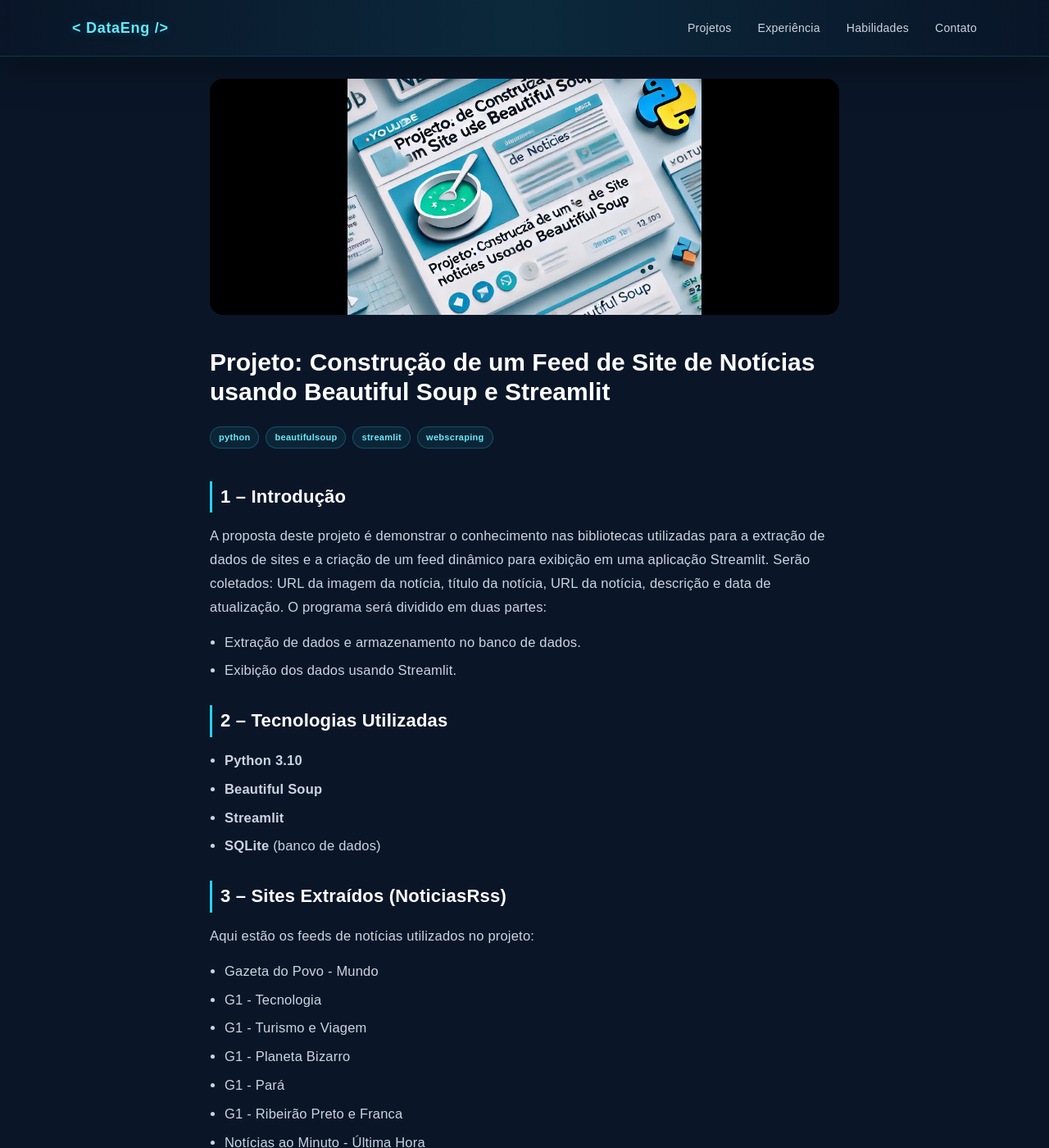
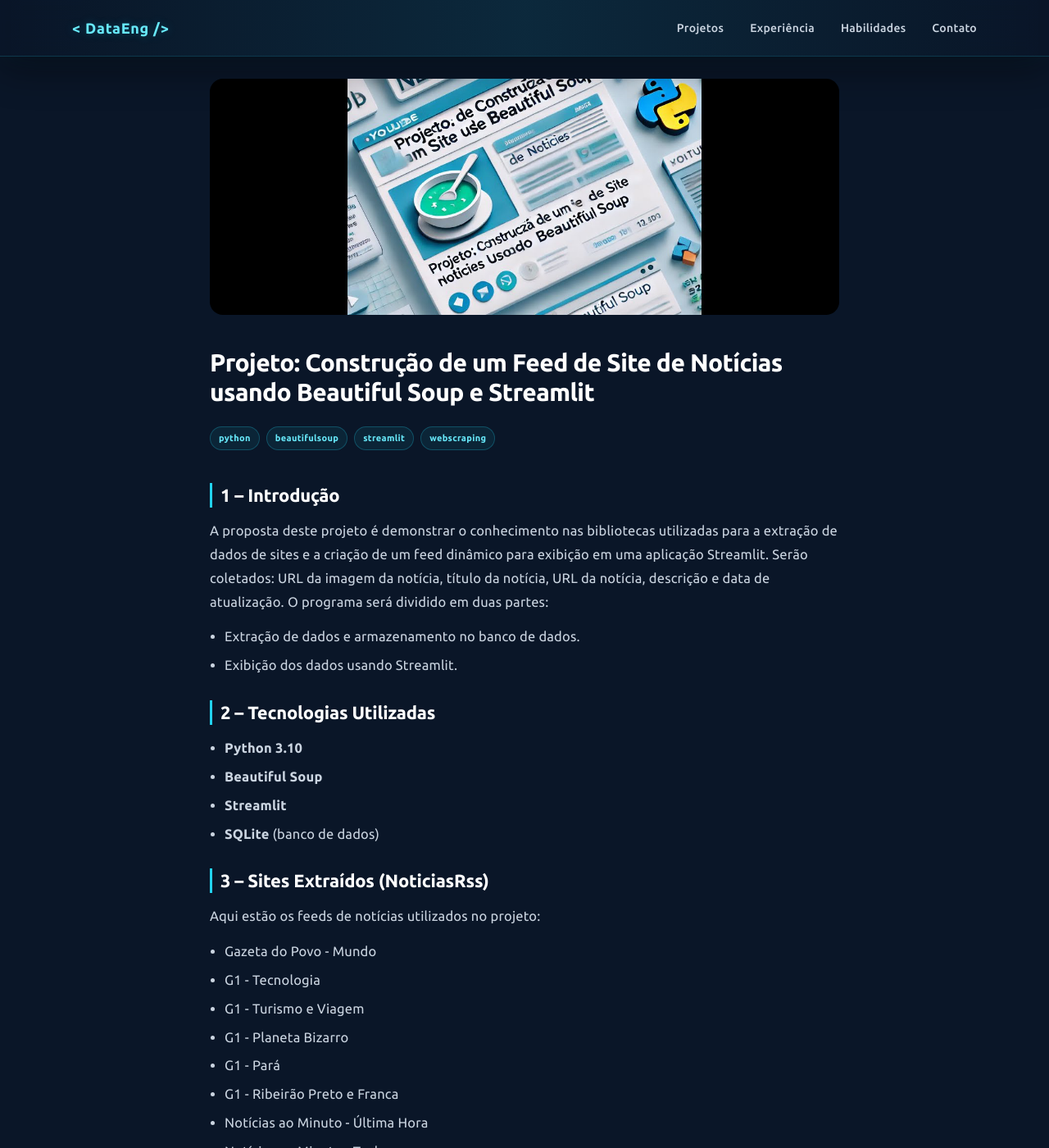
Before and after one commit to rodrigorocha1234/portfolio, a Jekyll site: the page built from _projects/2025-02-27-feed_sites_rss.md, in a window 1280 px wide and 1400 px high. Shown: the whole window at 82% size. Built offline with Jekyll 4.4.1, drawn with Linux system fonts in a browser that asks for light colours; nearby versions of some CDN libraries.

Commit message:
Update font-family to use quotes for Ubuntu

```diff
--- a/assets/css/main.css
+++ b/assets/css/main.css
@@ -1,7 +1,100 @@
+/* ==========================================================
+   TIPOGRAFIA GLOBAL — UBUNTU
+   ========================================================== */
+
+/* Import da fonte (caso ainda não esteja no <head>, pode deixar aqui no CSS) */
+@import url('https://fonts.googleapis.com/css2?family=Ubuntu:wght@300;400;500;700&display=swap');
+
+/* Fonte padrão do site */
 body {
-  font-family: Ubuntu, sans-serif;
+  font-family: 'Ubuntu', sans-serif;
+  font-weight: 400;   /* Regular */
+  line-height: 1.6;
+  color: var(--text-1);
 }
 
+/* ==========================================================
+   TÍTULOS PRINCIPAIS (H1)
+   ========================================================== */
+h1,
+.text-title,
+.prose-custom h1 {
+  font-family: 'Ubuntu', sans-serif;
+  font-weight: 700;   /* Bold */
+  letter-spacing: -0.02em;
+  line-height: 1.2;
+}
+
+/* ==========================================================
+   SUBTÍTULOS (H2, H3)
+   ========================================================== */
+h2,
+h3,
+.text-subtitle,
+.prose-custom h2,
+.prose-custom h3 {
+  font-family: 'Ubuntu', sans-serif;
+  font-weight: 500;   /* Medium */
+  letter-spacing: -0.01em;
+  line-height: 1.35;
+}
+
+/* ==========================================================
+   PARÁGRAFOS E TEXTO CORRIDO
+   ========================================================== */
+p,
+li,
+span,
+.prose-custom p,
+.prose-custom li {
+  font-family: 'Ubuntu', sans-serif;
+  font-weight: 400;   /* Regular */
+  line-height: 1.75;
+}
+
+/* ==========================================================
+   TEXTO AUXILIAR / LEGENDAS
+   ========================================================== */
+small,
+.text-caption,
+.text-muted,
+.text-subtle {
+  font-family: 'Ubuntu', sans-serif;
+  font-weight: 300;   /* Light */
+}
+
+/* ==========================================================
+   TAGS, BADGES E BOTÕES
+   ========================================================== */
+.skill-badge,
+.keyword-badge,
+.project-tag,
+.filter-tag,
+.contact-card,
+.tag,
+.exp-tag,
+.project-tag-premium,
+button {
+  font-family: 'Ubuntu', sans-serif;
+  font-weight: 500;   /* Medium */
+}
+
+/* ==========================================================
+   NAVBAR E LINKS
+   ========================================================== */
+nav a,
+#greeting {
+  font-family: 'Ubuntu', sans-serif;
+  font-weight: 500;   /* Medium */
+}
+
+/* ==========================================================
+   CÓDIGO
+   ========================================================== */
+code,
+pre {
+  font-family: 'Ubuntu Mono', 'Courier New', monospace;
+}
 
 .skills-grid {
   display: grid;
```
